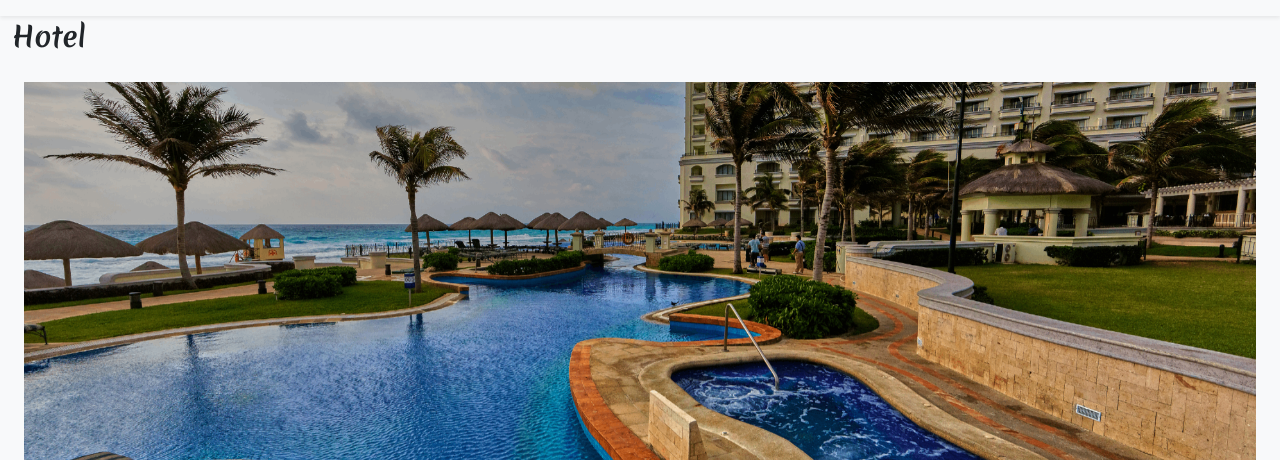
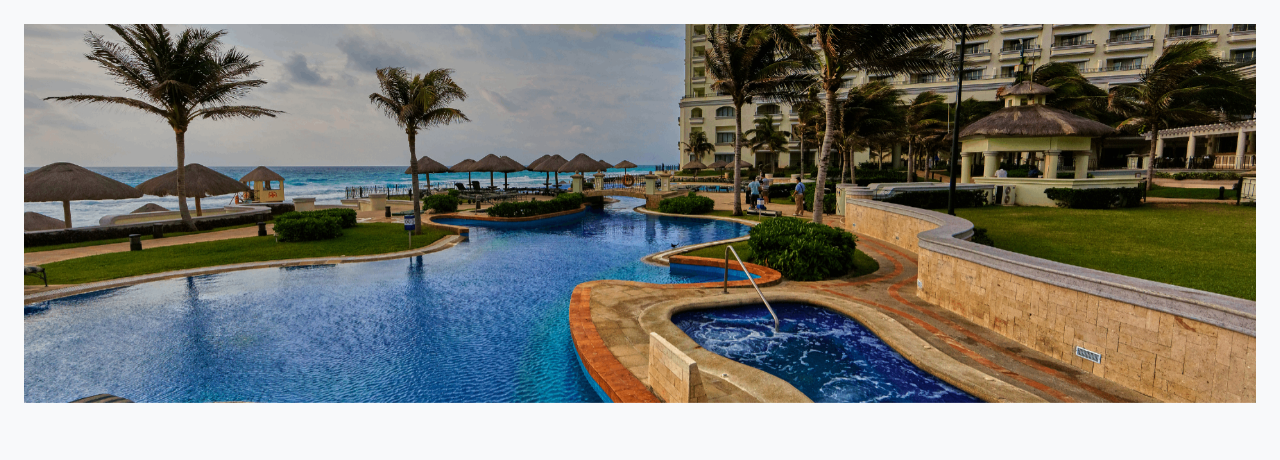
Before and after one commit to Code2With-Pratik/minor-project-Hotel-Website, a PHP site: page /hotelwebsite/index.php in a window 1280 px wide. Shown: the top 460 px of the page. Run offline with PHP 8.4, Linux system fonts and the light colour scheme; data that the repository does not hold is empty.

Commit message:
and  function inclides

```diff
--- a/inc/header.php
+++ b/inc/header.php
@@ -1,156 +1,9 @@
 <?php
   require('admin/inc/db_config.php');
   require('admin/inc/essentials.php');
+
+  $contact_q = "SELECT * FROM `contact_details` WHERE `sr_no`=?";
+  $values = [1];
+  $contact_r = mysqli_fetch_assoc(select($contact_q,$values, 'i'));
+
 ?>
-
-           <!-- nav bar -->
-<nav class="navbar navbar-expand-lg bg-body-tertiary bg-white pg-lg-3 py-lg-2 shadow-sm sticky-top"></nav>
-  <div class="container-fluid">
-    <a class="navbar-brand me-5 fw-bold fs-3 h-font" href="index.php"
-      >Hotel</a
-    >
-    <button
-      class="navbar-toggler shadow-none"
-      type="button"
-      data-bs-toggle="collapse"
-      data-bs-target="#navbarSupportedContent"
-      aria-controls="navbarSupportedContent"
-      aria-expanded="false"
-      aria-label="Toggle navigation"
-    >
-      <span class="navbar-toggler-icon"></span>
-    </button>
-    <div class="collapse navbar-collapse" id="navbarSupportedContent">
-      <ul class="navbar-nav me-auto mb-2 mb-lg-0">
-        <li class="nav-item">
-          <a class="nav-link active me-2" aria-current="page" href="index.php">Home</a>
-        </li>
-        <li class="nav-item">
-          <a class="nav-link me-2" href="rooms.php">Rooms</a>
-        </li>
-        <li class="nav-item">
-          <a class="nav-link me-2" href="facilities.php">Facilities</a>
-        </li>
-        <li class="nav-item">
-          <a class="nav-link me-2" href="contact.php">Contact Us</a>
-        </li>
-        <li class="nav-item">
-          <a class="nav-link" href="about.php">About</a>
-        </li>
-      </ul>
-      <div class="d-flex" role="search">
-        <button
-          type="button"
-          class="btn btn-outline-dark shadow-none me-lg-2 me-3"
-          data-bs-toggle="modal"
-          data-bs-target="#loginModal"
-        >
-        Login
-        </button>
-        <button
-          type="button"
-          class="btn btn-outline-dark shadow-none me-lg-2"
-          data-bs-toggle="modal"
-          data-bs-target="#registerModal"
-          >
-          Register
-        </button>
-      </div>
-    </div>
-  </div>
-</nav>
-
-           <!-- login form -->
-
-<div class="modal fade" id="loginModal" data-bs-backdrop="static" data-bs-keyboard="false" tabindex="-1" aria-labelledby="staticBackdropLabel" aria-hidden="true">
-  <div class="modal-dialog">
-    <div class="modal-content">
-      <form>
-      <div class="modal-header">
-        <h1 class="modal-title fs-4 d-flex"><i class="bi bi-person-circle fs-3 me-2"></i>User Login</h1>
-        <button type="reset" class="btn-close" data-bs-dismiss="modal" aria-label="Close"></button>
-      </div>
-      <div class="modal-body">
-        <div class="mb-3">
-            <label class="form-label">Email address</label>
-            <input type="email" class="form-control shadow-none">
-        </div>
-        <div class="mb-4">
-            <label class="form-label">Password</label>
-            <input type="password" class="form-control shadow-none">
-        </div>
-        <div class="d-flex align-item-center justify-content-between">
-          <button type="submit" class="btn btn-dark shadow-none">LOGIN</button>
-          <a href="javascript: void(0)" class="text-secondary text-decoration-none">Forgot Password?</a>
-        </div>
-      </div>
-
-      </form>
-    </div>
-  </div>
-</div>
-
-          <!-- Registration Form -->
-
-<div class="modal fade" id="registerModal" data-bs-backdrop="static" data-bs-keyboard="false" tabindex="-1" aria-labelledby="staticBackdropLabel" aria-hidden="true">
-  <div class="modal-dialog modal-lg">
-    <div class="modal-content">
-      <form>
-      <div class="modal-header">
-        <h1 class="modal-title fs-4 d-flex"><i class="bi bi-person-plus-fill fs-3 me-2"></i>User Regestration</h1>
-        <button type="reset" class="btn-close" data-bs-dismiss="modal" aria-label="Close"></button>
-      </div>
-      <div class="modal-body">
-      <span class="badge rounded-pill text-bg-light mb-3 text-wrap lh-base">
-        Note: Your details must metch with your ID (Aadhar Card , Passport , Driving Licence etc...)
-        that will be require during check-in.
-      </span>
-      <div class="container-fluid">
-        <div class="row">
-          <div class="col-md-6 ">
-          <label class="form-label">Name</label>
-          <input type="text" class="form-control shadow-none">
-          </div>
-          <div class="col-md-6 ">
-          <label class="form-label">Email</label>
-          <input type="email" class="form-control shadow-none">
-          </div>
-          <div class="col-md-6 ">
-          <label class="form-label">Phone Number</label>
-          <input type="number" class="form-control shadow-none">
-          </div>
-          <div class="col-md-6  mb-3">
-          <label class="form-label">Picture</label>
-          <input type="file" class="form-control shadow-none">
-          </div>
-          <div class="col-md-12 mb-3">
-          <label class="form-label">Address</label>
-          <textarea class="form-control shadow-none" rows="1"></textarea>
-          </div>
-          <div class="col-md-6 ">
-          <label class="form-label">Pincode</label>
-          <input type="number" class="form-control shadow-none">
-          </div>
-          <div class="col-md-6  mb-3">
-          <label class="form-label">Date of Birth</label>
-          <input type="date" class="form-control shadow-none">
-          </div>
-          <div class="col-md-6 ">
-          <label class="form-label">Password</label>
-          <input type="password" class="form-control shadow-none">
-          </div>
-          <div class="col-md-6 mb-3">
-          <label class="form-label">Confirm Password</label>
-          <input type="password" class="form-control shadow-none">
-          </div>
-        </div>
-      </div>
-      <div class="text-center my-1">
-      <button type="submit" class="btn btn-dark shadow-none">REGISTER</button>
-      </div>
-    </div>
-
-      </form>
-    </div>
-  </div>
-</div>
```
